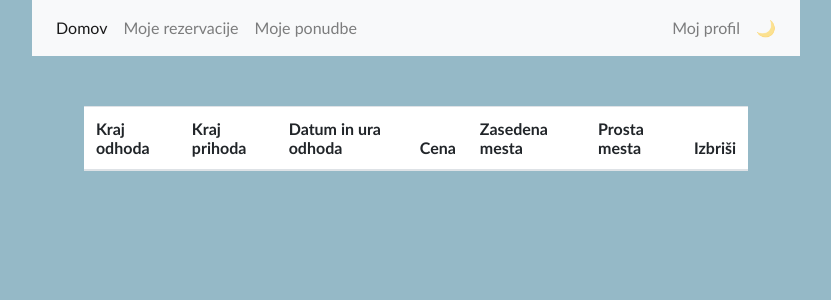
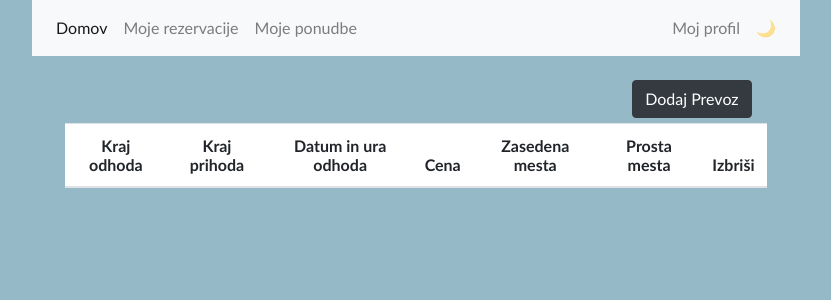
Before and after one commit to tea-zup/projekt, a PHP site: page /projekt/mojePonudbe.php in a window 1280 px wide. Shown: the top 300 px of the page, without its empty margins (224-1055 px from the left). Run offline with PHP 8.4, Linux system fonts and the light colour scheme; the visitor is signed in with stand-in values (Sample User, id 1); data that the repository does not hold is empty; some libraries are stand-ins or nearby versions.

Commit message:
Gumb za dodajanje prevoza

```diff
--- a/CSS/deleteModal.css
+++ b/CSS/deleteModal.css
@@ -50,7 +50,6 @@
 	font-size: 46px;
 	display: inline-block;
 	margin-top: 13px;
-	margin-left: -5px;
 }
 .modal-confirm .btn, .modal-confirm .btn:active {
 	color: #fff;
--- /dev/null
+++ b/JS/dodajPrevoz.js
@@ -0,0 +1,71 @@
+/**
+ * Pridobi podatke iz obrazca in jih vrne v obliki JSON objekta.
+ * @param  {HTMLFormControlsCollection} elements
+ * @return {Object}
+ */
+const formToJSON = elements => [].reduce.call(elements, (data, element) =>
+{
+	if(element.name!="")
+	{
+		data[element.name] = element.value;
+	}
+  return data;
+}, {});
+
+function dodajPrevoz(){
+
+  const data = formToJSON(document.getElementById("obrazecDodajPrevoz").elements);
+  var JSONdata = JSON.stringify(data, null, "  ");
+
+  if (data["kraj_odhoda"] == '' || data["kraj_prihoda"] == '' || data["cas_odhoda"] == '' ||  data["prosta_mesta"] == '' || data["cena"] == ''){
+    $("#dodajPrevoz").css("background-color", "red");
+    $("#dodajPrevoz-prazna-polja").show();
+    setTimeout(function (){
+      $("#dodajPrevoz").css("background-color", "#007bff");
+      $("#dodajPrevoz-prazna-polja").hide();
+    }, 2000);
+  }
+  else if (isNaN(data["prosta_mesta"]) == true || isNaN(data["cena"]) == true){
+    $("#dodajPrevoz").css("background-color", "red");
+    var msg = "Vnesi veljavno število mest naslov ali ceno!";
+    document.getElementById("dodajPrevoz-err-text").innerHTML = msg;
+    $("#dodajPrevoz-err").show();
+    setTimeout(function (){
+      $("#dodajPrevoz").css("background-color", "#007bff");
+      document.getElementById("dodajPrevoz-err-text").innerHTML = '';
+      $("#dodajPrevoz-err").hide();
+    }, 2000);
+  }
+
+  else {
+    var httpRequest = new XMLHttpRequest();
+    httpRequest.onreadystatechange = function(){
+      if (this.readyState == 4 && this.status == 201){
+          try {
+            $("#dodajPrevoz").css("background-color", "green");
+            $("#prevoz-ok").show();
+            setTimeout(function (){
+              $("#dodajPrevoz").css("background-color", "#007bff");
+              $("#prevoz-ok").hide();
+              $(".modal").modal("hide");
+              window.location.reload(); //da se input form pobrise
+              document.getElementById("tablelaPonudb").innerHTML = ""; //once again da ne appendaas vec tabel
+               mojePonudbe();
+            }, 1000);
+          }
+          catch(e){
+            $("#dodajPrevoz").css("background-color", "red");
+            setTimeout(function (){
+              $("#dodajPrevoz").css("background-color", "#007bff");
+              $(".modal").modal("hide");
+            }, 1000);
+            console.log("Napaka pri razčlenjevanju podatkov " + e);
+            return;
+          }
+      }
+    };
+
+    httpRequest.open("POST",  "/projekt/api/prevozi.php", true);
+    httpRequest.send(JSONdata);
+  }
+}
--- a/JS/mojePonudbe.js
+++ b/JS/mojePonudbe.js
@@ -23,13 +23,14 @@ function prikaziPonudbe(odgovorJSON){
 
   var table = document.createElement("table"); //table
   table.className = "table table-striped";
-  table.style.cssText = 'margin-top: 50px; background-color: white;margin-left:auto;margin-right:auto;width:90%;';
+  table.style.cssText = 'background-color: white;margin-left:auto;margin-right:auto;width:95%;';
   fragment.appendChild(table);
 
   table_header = ["Kraj odhoda", "Kraj prihoda", "Datum in ura odhoda", "Cena", "Zasedena mesta", "Prosta mesta", "Izbriši"]; // table header
   var thead = document.createElement("thead");
   table.appendChild(thead);
   var tr = document.createElement("tr");
+  tr.setAttribute("style", "text-align: center");
   thead.appendChild(tr);
   for (var i = 0 ; i < table_header.length ; i++) { //table header
     th = document.createElement("th");
@@ -43,7 +44,7 @@ function prikaziPonudbe(odgovorJSON){
   for (var i = 0 ; i < odgovorJSON.length ; i++) { //podatki tabele
     var tr = document.createElement("tr");
     tr.setAttribute("style", "text-align: center");
-    var stolpci = [odgovorJSON[i]["kraj_odhoda"], odgovorJSON[i]["kraj_prihoda"], pretvoriDatumVString(odgovorJSON[i]["cas_odhoda"]), odgovorJSON[i]["cena"], odgovorJSON[i]["zasedena_mesta"], odgovorJSON[i]["prosta_mesta"], "🗑️"];
+    var stolpci = [odgovorJSON[i]["kraj_odhoda"], odgovorJSON[i]["kraj_prihoda"], pretvoriDatumVString(odgovorJSON[i]["cas_odhoda"]), odgovorJSON[i]["cena"], odgovorJSON[i]["zasedena_mesta"], odgovorJSON[i]["prosta_mesta"], "<i class='fa fa-trash' aria-hidden='true'></i>"];
 
     for (var stolpec in stolpci) {
       var td = document.createElement("td");
--- a/JS/mojeRezervacije.js
+++ b/JS/mojeRezervacije.js
@@ -51,7 +51,7 @@ function prikaziRezervacije(odgovorJSON) {
     else { //kartica
       var placano = "✔️";
     }
-    var stolpci = [odgovorJSON[i]["kraj_odhoda"], odgovorJSON[i]["kraj_prihoda"], pretvoriDatumVString(odgovorJSON[i]["cas_odhoda"]), odgovorJSON[i]["st_oseb"], placano, odgovorJSON[i]["voznik"], "🗑️"];
+    var stolpci = [odgovorJSON[i]["kraj_odhoda"], odgovorJSON[i]["kraj_prihoda"], pretvoriDatumVString(odgovorJSON[i]["cas_odhoda"]), odgovorJSON[i]["st_oseb"], placano, odgovorJSON[i]["voznik"], "<i class='fa fa-trash' aria-hidden='true'></i>"];
 
     for (var stolpec in stolpci) {
       var td = document.createElement("td");
--- a/head.php
+++ b/head.php
@@ -6,7 +6,7 @@
   <script src="https://cdn.jsdelivr.net/npm/bootstrap-select@1.13.9/dist/js/bootstrap-select.min.js"></script>
   <link rel="stylesheet" href="https://cdn.jsdelivr.net/npm/bootstrap-select@1.13.9/dist/css/bootstrap-select.min.css">
   <script src="https://cdnjs.cloudflare.com/ajax/libs/moment.js/2.29.1/moment.min.js"></script>
-  <link href="//netdna.bootstrapcdn.com/font-awesome/3.2.1/css/font-awesome.css" rel="stylesheet">
+  <link rel="stylesheet" href="https://cdnjs.cloudflare.com/ajax/libs/font-awesome/6.0.0-beta3/css/all.min.css" />
   <link rel="stylesheet" type="text/css" href="CSS/stil.css" />
   <script src="js/funkcije.js"></script>
 </head>
--- a/mojePonudbe.php
+++ b/mojePonudbe.php
@@ -8,10 +8,75 @@
 <div class="center" id='moje_ponudbe'>
   <?php include "navbar.php"?>
   <div class="container-fluid">
-    <div class="row" >
+    <br>
+    <div class="row" style="margin-bottom:5px;margin-left:auto; margin-right:auto; width:95%;" >
+      <div class="col-9"></div>
+      <div class="col-3">
+        <button type="button" class="btn btn-dark" data-toggle="modal" data-target="#dodajPrevozModal" style="float:right;">Dodaj Prevoz</button>
+      </div>
+    </div>
+    <div class="row">
       <div class="col-12">
         <div id='tablelaPonudb'></div>
       </div>
     </div>
   </div>
 </div>
+
+<div id="dodajPrevozModal" class="modal" tabindex="-1" role="dialog">
+  <div class="modal-dialog" role="document">
+    <div class="modal-content">
+      <div class="modal-header">
+        <h5 class="modal-title">Dodaj Prevoz:</h5>
+        <button type="button" class="close" data-dismiss="modal" aria-label="Close">
+          <span aria-hidden="true">&times;</span>
+        </button>
+      </div>
+      <div class="modal-body">
+        <div class="container-fluid" style="width:80%; margin:auto">
+          <form id="obrazecDodajPrevoz">
+            <div class="form-group mb-3" >
+              <label class="col-form-label">Kraj odhoda:</label>
+              <input name="kraj_odhoda" type="text" class="form-control">
+            </div>
+            <div class="form-group mb-3" >
+              <label class="col-form-label">Kraj prihoda:</label>
+              <input name="kraj_prihoda" type="text" class="form-control">
+            </div>
+            <div class="mb-3 form-group ">
+              <label>Datum in čas odhoda: </label>
+              <input type="datetime-local" id="meeting-time" name="cas_odhoda" value="<?php echo date("Y-m-d", strtotime("+1 day"))?>T08:00" min="<?php echo date("Y-m-d")?>T00:00" style="border-radius: 5px;">
+            </div>
+            <div class="form-group mb-3" >
+              <label class="col-form-label">Št. prostih mest:</label>
+              <input name="prosta_mesta" type="text" class="form-control">
+            </div>
+            <div class="form-group mb-3" >
+              <label class="col-form-label">Cena[€]: </label>
+              <input name="cena" type="text" class="form-control">
+            </div>
+          </form>
+          <div id="prevoz-ok" class = "collapse" style="width:85%;margin:auto;">
+            <div class="alert alert-success" role="alert" style="text-align: center;">
+              Prevoz dodan!
+            </div>
+          </div>
+          <div id='dodajPrevoz-prazna-polja' class = "collapse" style="width:85%;margin:auto;">
+            <div class="alert alert-warning" role="alert" style="text-align: center;">
+              Izpolni vsa polja!
+            </div>
+          </div>
+        </div>
+        <div id="dodajPrevoz-err" class = "collapse" style="width:85%;margin:auto;">
+          <br>
+          <div id='dodajPrevoz-err-text' class="alert alert-danger" role="alert" style="text-align: center;">
+          </div>
+        </div>
+      </div>
+      <div class="modal-footer">
+        <button type="button" class="btn btn-primary" id="dodajPrevoz" onclick="dodajPrevoz()">Dodaj</button>
+        <button type="button" class="btn btn-secondary" data-dismiss="modal">Zapri</button>
+      </div>
+    </div>
+  </div>
+</div>
--- a/mojeRezervacije.php
+++ b/mojeRezervacije.php
@@ -42,7 +42,8 @@
 		<div class="modal-content">
 			<div class="modal-header flex-column">
 				<div class="icon-box">
-					<i class="material-icons">&#xf00d;</i>
+					<!-- <i class="material-icons">&#xf00d;</i> -->
+          <i class="fas fa-times"></i>
 				</div>
 				<h4 class="modal-title w-100"  id="izbrisModalHeader">Ali res želiš izbrisati rezervacijo?</h4>
         <button type="button" class="close" data-dismiss="modal" aria-hidden="true">&times;</button>
```
Also changed, not shown: api/prevozi.php (+32 -0 lines).
